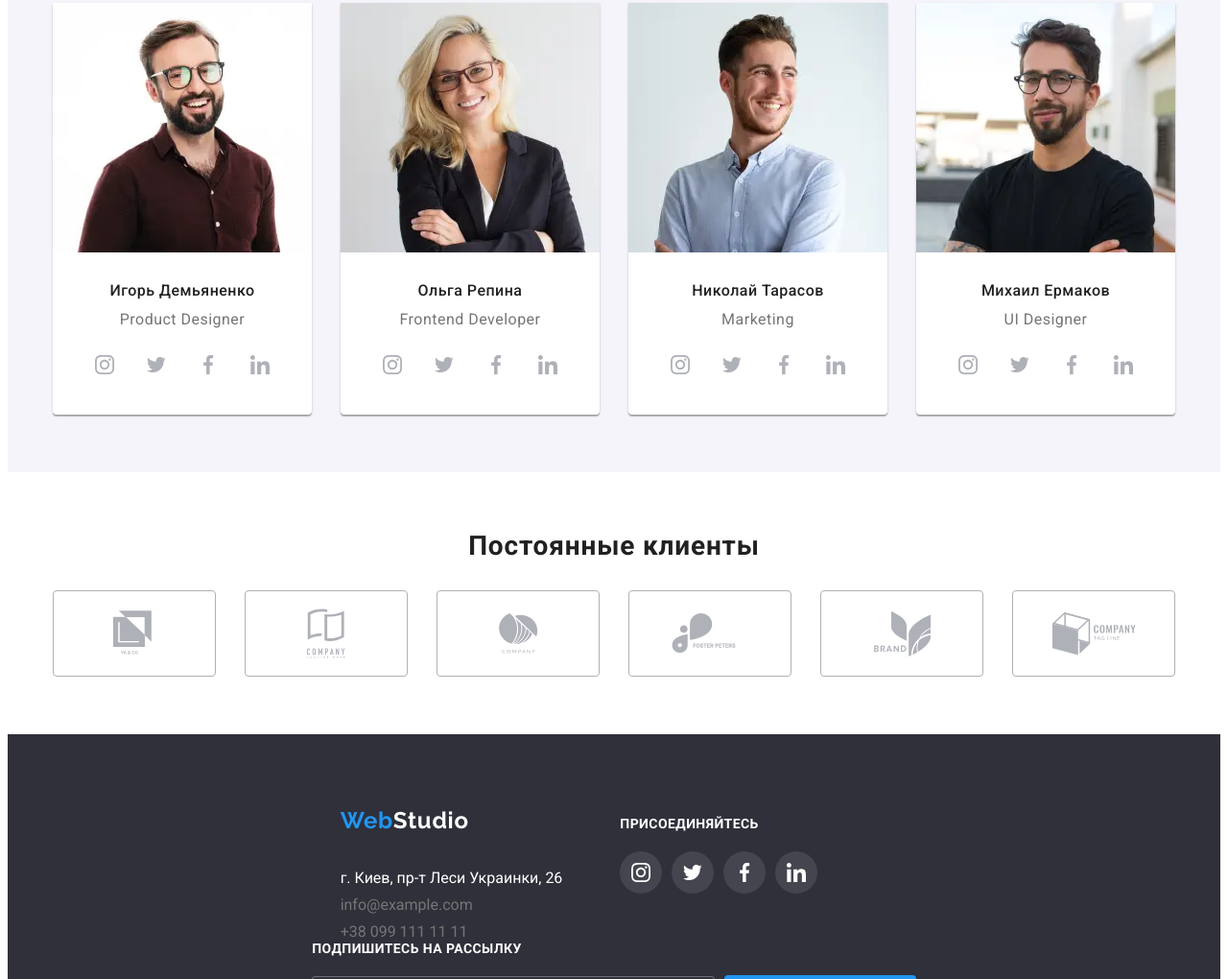
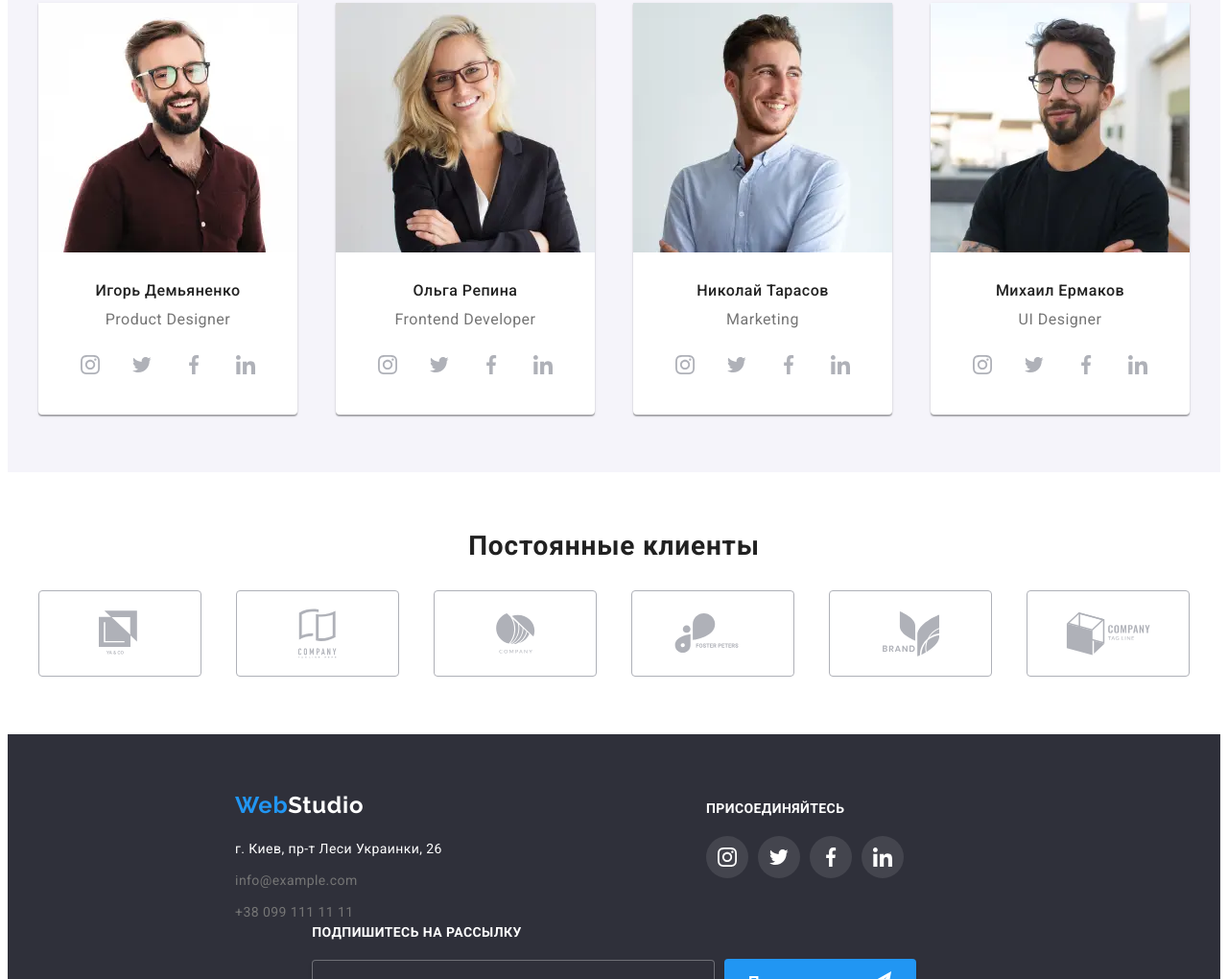
Before and after one commit to Yantsd/goit-markup-hw-08, a plain HTML site: page index.html in a window 1280 px wide. Shown: the part 1780-2800 px from the top of the page at 96% size. Drawn offline with Linux system fonts and the light colour scheme.

Commit message:
поправила футер

```diff
--- a/sass/base/_container.scss
+++ b/sass/base/_container.scss
@@ -45,11 +45,12 @@
  @media screen and (min-width: 1200px) {
     .container {
         width: 1200px;
+        margin: 0 auto;
 
         .footer & {
             display: flex;
             align-items: baseline;
-            justify-content: center;
+            justify-content: space-evenly;
         }
     }
  }
--- a/sass/components/_footer-form.scss
+++ b/sass/components/_footer-form.scss
@@ -14,6 +14,7 @@
     letter-spacing: 0.03em;
     color: var(--text-color);
     margin-top: 60px;
+    text-transform: uppercase;
 
     @media screen and (min-width: 768px) {
         margin-top: 0;
--- a/sass/components/_logotype.scss
+++ b/sass/components/_logotype.scss
@@ -5,8 +5,6 @@
     line-height: 1.167;
     letter-spacing: 0.03em;
     color: var(--accent-color);
-    padding-top: 16px;
-    padding-bottom: 16px;
 }
 
 .header-logo {
--- a/sass/layout/_clients.scss
+++ b/sass/layout/_clients.scss
@@ -61,6 +61,9 @@
 }
 
 @media screen and (min-width:1200px) {
+    .clients-list {
+        justify-content: space-between;
+    }
     .clients-list__item {
         width: 170px;
     }
--- a/sass/layout/_footer.scss
+++ b/sass/layout/_footer.scss
@@ -1,10 +1,17 @@
 .footer {
+    // width: 1230px;
     padding: 60px 0;
     background-color: var(--fon-color);
+    // background-position: center;
 }
 
-.footer-form__label {
-    text-transform: uppercase;
+.address {
+    // width: 231px;
+    font-style: normal;
+    font-weight: 400;
+    font-size: 14px;
+    line-height: 1.714;
+    letter-spacing: 0.03em;
 }
 
 .footer-text {
@@ -32,12 +39,12 @@
 
 @media screen and (min-width: 1200px) {
     .address-container {
-    margin-right: 60px;
+    margin-right: 70px;
 }
 
-    .footer-social-container {
-        margin-right: 73px;
-    }
+.footer-social-container {
+    margin-right: 93px;
+}
 }
 
 // .footer .container {
@@ -47,7 +54,7 @@
 // }
 
 // .address {
-//     width: 231px;
+    // width: 231px;
 //     font-style: normal;
 //     font-weight: 400;
 //     font-size: 14px;
--- a/sass/layout/_our-team.scss
+++ b/sass/layout/_our-team.scss
@@ -50,7 +50,7 @@
     .our-team__list {
         display: flex;
         flex-wrap: wrap;
-        justify-content: center;
+        justify-content: space-between;
         margin: -15px;
     }
 
```
Also changed, not shown: css/main.css, css/main.min.css, css/portfolio.css, css/portfolio.min.css.
